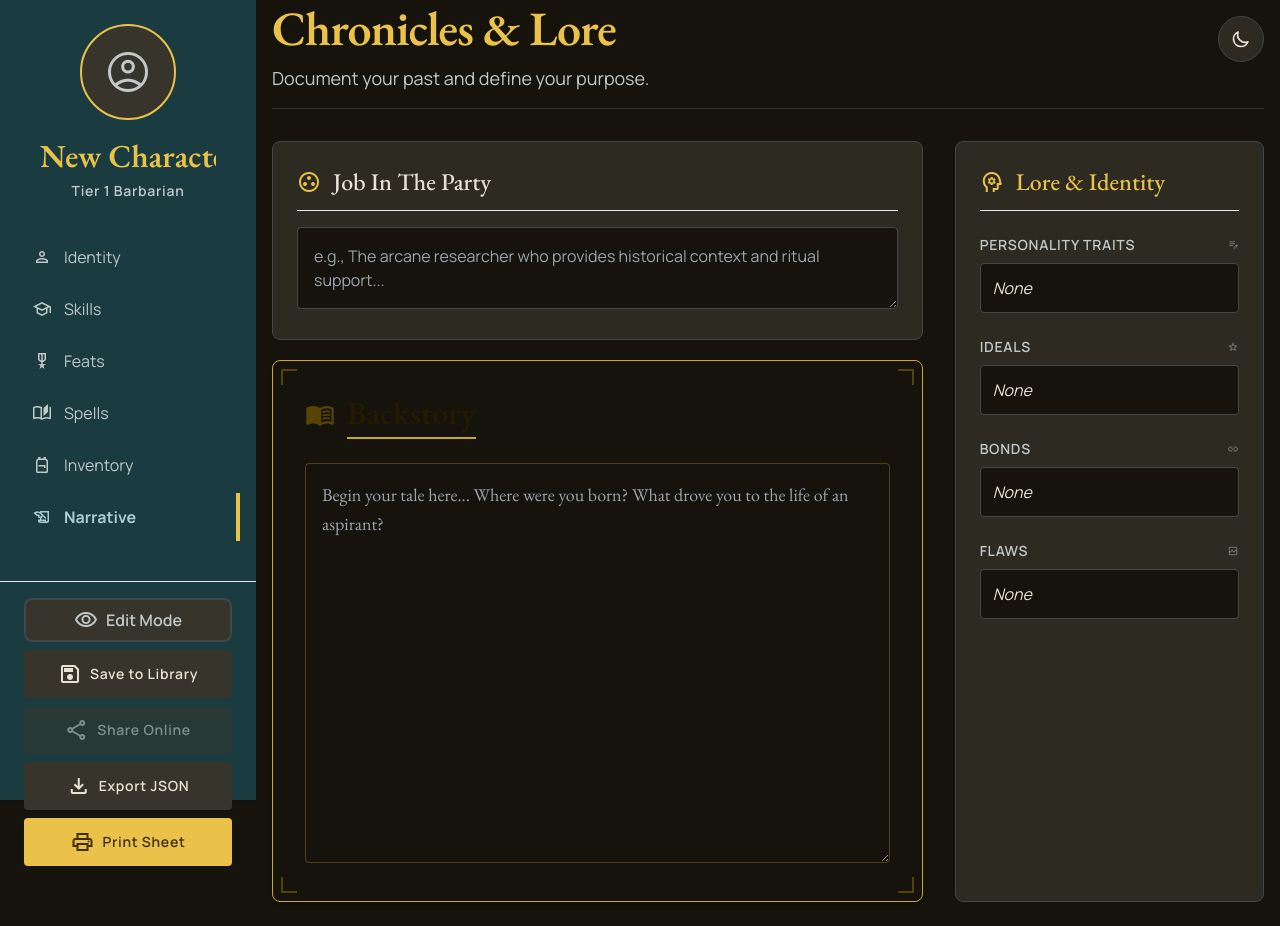
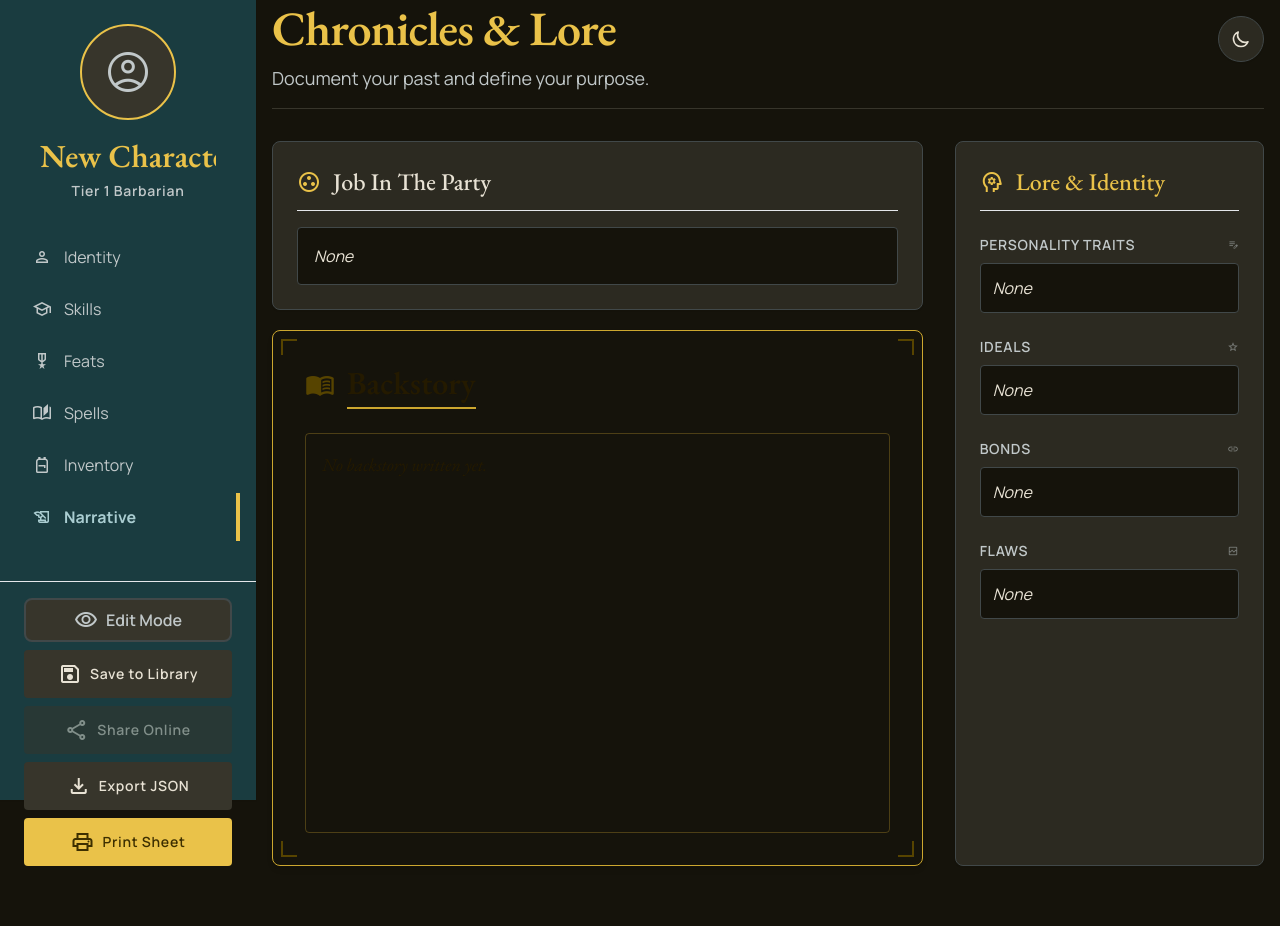
Before and after one commit to MelvinLoos/5e-character-sheet, a Vue app: page /narrative in a window 1280 px wide. After the commit the page ends 890 px from the top, so only its background shows below. Built offline with nearby package versions, Linux system fonts and the light colour scheme; what ajv-errors would draw is missing.

Commit message:
fix: make Job In The Party and Backstory textareas respect edit mode

```diff
--- a/src/components/sheet/PersonalityBlock.vue
+++ b/src/components/sheet/PersonalityBlock.vue
@@ -17,10 +17,17 @@ const store = useCharacterStore()
       </div>
 
       <textarea
+        v-if="store.isEditing"
         v-model="store.currentCharacterData.jobInParty"
         class="w-full bg-surface-dim border border-outline-variant rounded p-4 text-on-surface font-body-md focus:border-tertiary focus:ring-1 focus:ring-tertiary outline-none transition-all textarea-styled"
         placeholder="e.g., The arcane researcher who provides historical context and ritual support..."
       ></textarea>
+      <p
+        v-else
+        class="text-on-surface font-body-md italic bg-surface-dim border border-outline-variant rounded p-4"
+      >
+        {{ store.currentCharacterData.jobInParty || 'None' }}
+      </p>
     </section>
 
     <!-- Backstory -->
@@ -47,11 +54,19 @@ const store = useCharacterStore()
       </div>
 
       <textarea
+        v-if="store.isEditing"
         v-model="store.currentCharacterData.personality.notes"
         class="w-full bg-transparent border border-[#cca72f]/30 rounded p-4 text-[#241a00] font-headline-md text-lg leading-relaxed focus:border-[#574400] outline-none transition-all"
         placeholder="Begin your tale here... Where were you born? What drove you to the life of an aspirant?"
         style="min-height: 400px; font-family: 'EB Garamond', serif"
       ></textarea>
+      <p
+        v-else
+        class="text-[#241a00] font-headline-md text-lg leading-relaxed italic bg-transparent border border-[#cca72f]/30 rounded p-4"
+        style="min-height: 400px; font-family: 'EB Garamond', serif"
+      >
+        {{ store.currentCharacterData.personality.notes || 'No backstory written yet.' }}
+      </p>
     </section>
   </div>
 
```
